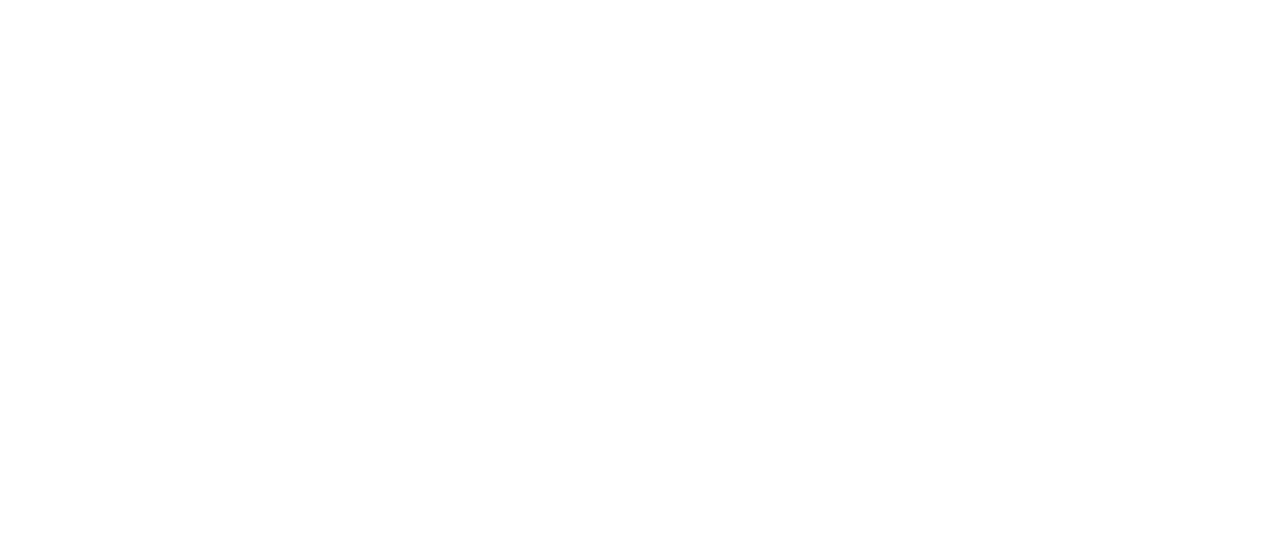
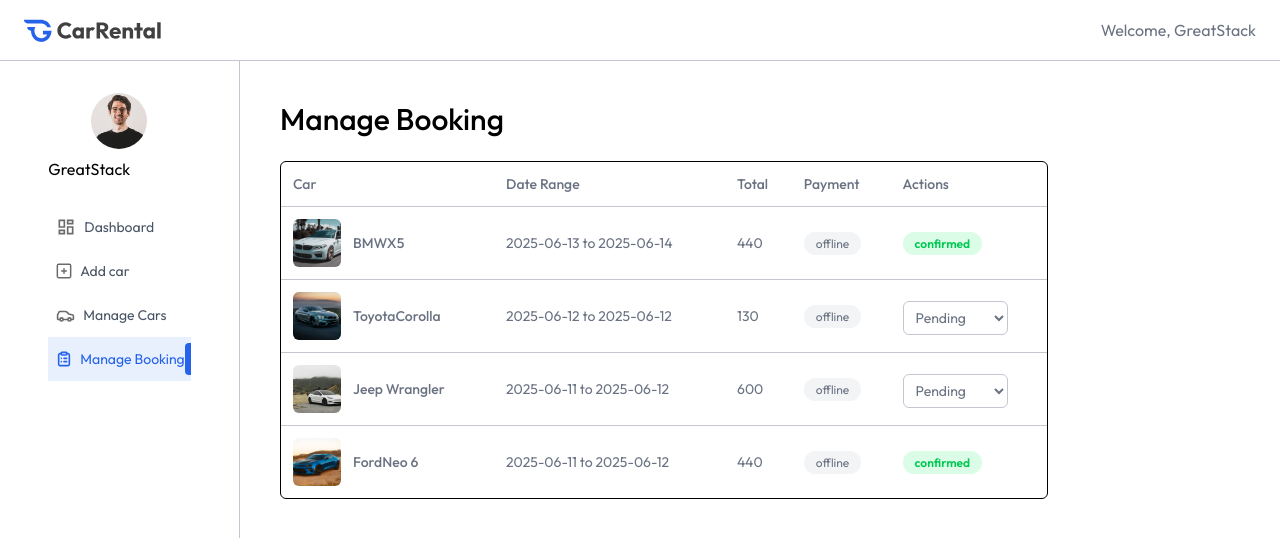
Before and after one commit to Hellobisrat/carRental, a React (Vite) app in the folder client/: page /owner/manage-bookings in a window 1280 px wide. Before the commit this address had no page. Shown: the top 538 px of the page. Built offline with nearby package versions, Linux system fonts and the light colour scheme.

Commit message:
ManageBooking ui

```diff
--- a/client/src/App.jsx
+++ b/client/src/App.jsx
@@ -28,10 +28,7 @@
         <Route index element={<Dashboard/>}/>
         <Route path='add-car' element={<AddCar/>}/>
         <Route path='manage-cars' element={<ManageCar/>}/>
-        <Route path='manage-booking' element={<ManageBooking/>}/>
-
-
-
+         <Route path="manage-bookings" element={<ManageBooking/>} />
 
         </Route>
       </Routes>
--- a/client/src/pages/owner/ManageBooking.jsx
+++ b/client/src/pages/owner/ManageBooking.jsx
@@ -1,8 +1,70 @@
-import React from 'react'
+import React, {useEffect, useState} from 'react'
+import { dummyMyBookingsData } from '../../assets/assets';
+import Title from '../../components/owner/Title';
 
 const ManageBooking = () => {
+  const [bookings, setBookings] = useState([]);
+
+  const fetchOwnerBookings = async ()=>{
+    setBookings(dummyMyBookingsData)
+  }
+  useEffect(()=>{
+    fetchOwnerBookings()
+},[])
   return (
-    <div>ManageBooking</div>
+    <div className='px-4 pt-10 md:px-10 w-full'>
+     <Title  title="Manage Booking" subTitle=" Track all customer bookings, approve or cancel request and manage booking" />
+     <div className='max-w-3xl w-full rounded-md
+     overflow-hidden border borderColor mt-6'>
+      <table className='w-full border-collapse text-left text-sm text-gray-600'>
+      <thead className='text-gray-500'>
+        <tr>
+          <th className='p-3 font-medium'>Car</th>
+          <th className='p-3 font-medium max-md:hidden'>Date Range</th>
+          <th className='p-3 font-medium'>Total</th>
+          <th className='p-3 font-medium max-md:hidden'>Payment</th>
+          <th className='p-3 font-medium'>Actions</th>
+
+        </tr>
+      </thead>
+      <tbody>
+        {bookings.map((booking,index)=>(
+          <tr key={index} className='border-t border-borderColor text-gray-500'>
+            <td className='p-3 flex items-center gap-3'>
+              <img src={booking.car.image} alt='' className='h-12 w-12 aspect-square rounded-md object-cover'/>
+              <p className='font-medium max-md:hidden'>{booking.car.brand}{booking.car.model}</p>
+
+            </td>
+            <td className='p-3 max-md:hidden'>
+             {booking.pickupDate.split('T')[0]} to {booking.returnDate.split('T')[0]}
+            </td>
+            <td className='p-3'>
+              {booking.price}
+            </td>
+            <td className='p-3 max-md:hidden'>
+              <span className='bg-gray-100 px-3 py-1
+              rounded-full text-xs'>offline</span>
+            </td>
+            <td className='p-3'>
+              {booking.status==='pending'?(
+                <select value={booking.status} className='px-2 py-1.5 mt-1 text-gray-500
+                border border-borderColor rounded-md outline-none'>
+                  <option value="pending">Pending</option>
+                  <option value='cancelled'>Cancelled</option>
+                  <option value='confirmed'>Confirmed</option>
+                </select>
+              ):(
+                <span className={`px-3 py-1 rounded-full text-xs
+                  font-semibold ${booking.status ==='confirmed' ?'bg-green-100 text-green-500':'bg-red-100 text-red-500'}`}>{booking.status}</span>
+              )}
+            </td>
+          </tr>
+        ))}
+      </tbody>
+      </table>
+     </div>
+
+    </div>
   )
 }
 
```
